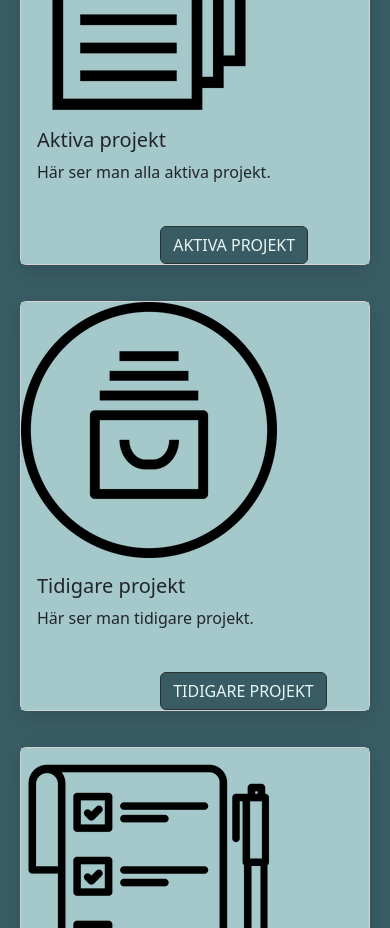
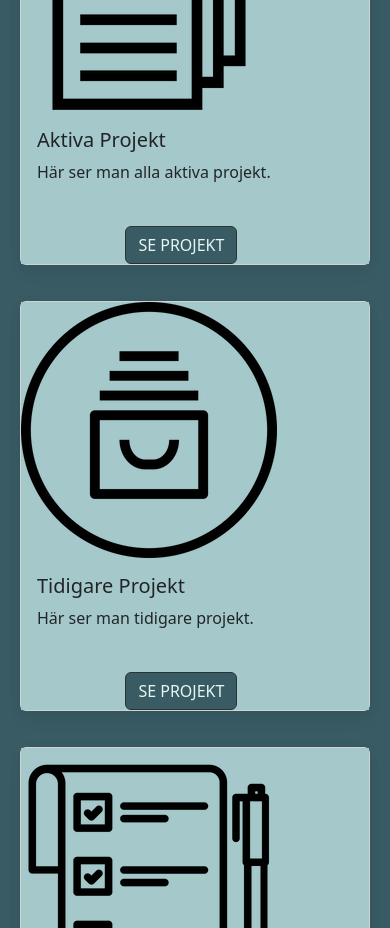
Before and after one commit to peembee/Panda, a React (Create React App) app: page / in a window 390 px wide. Shown: the part 880-1808 px from the top of the page. Built offline with nearby package versions, Linux system fonts and the light colour scheme.

Commit message:
design for responsive in homepage

```diff
--- a/src/Css/home.css
+++ b/src/Css/home.css
@@ -57,7 +57,7 @@
   color: #E7F6F2;
   border-color: #2C3333;
   box-shadow: none;
-  margin-left: 40%;
+  margin-left: 30%;
 }
 
 #buttoncss:hover {
--- a/src/components/Home.js
+++ b/src/components/Home.js
@@ -64,14 +64,14 @@ export const HomeComponent = ({sendUser}) => {
                     </div>
                     <div className="col-md-8">
                       <div className="card-body">
-                        <h5 className="card-title">Aktiva projekt</h5>
+                        <h5 className="card-title">Aktiva Projekt</h5>
                         <p className="card-text">Här ser man alla aktiva projekt.</p>
                         <p className="card-text">
                         </p>
                       </div>
                       <div>
                         <Link to="/activeProjects">
-                          <Button id="buttoncss">Aktiva projekt</Button>
+                          <Button id="buttoncss">Se Projekt</Button>
                         </Link>
                       </div>
                     </div>
@@ -86,14 +86,14 @@ export const HomeComponent = ({sendUser}) => {
                     </div>
                     <div className="col-md-8">
                       <div className="card-body">
-                        <h5 className="card-title">Tidigare projekt</h5>
+                        <h5 className="card-title">Tidigare Projekt</h5>
                         <p className="card-text">Här ser man tidigare projekt.</p>
                         <p className="card-text">
                         </p>
                       </div>
                       <div>
                         <Link to="/InactiveProjects">
-                          <Button id="buttoncss">Tidigare projekt</Button>
+                          <Button id="buttoncss">Se Projekt</Button>
                         </Link>
                       </div>
                     </div>
```
